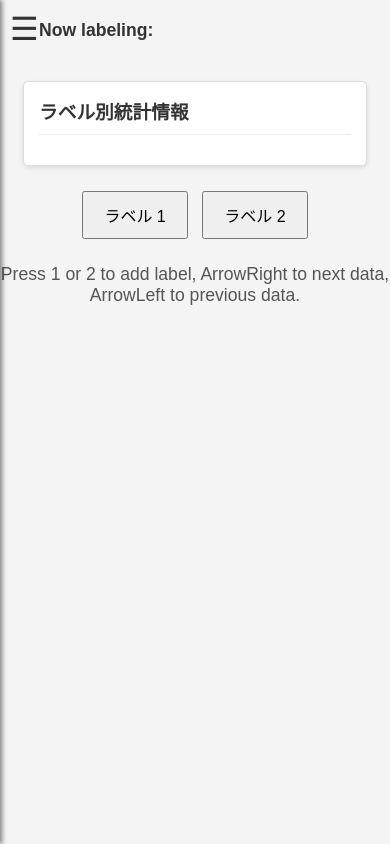
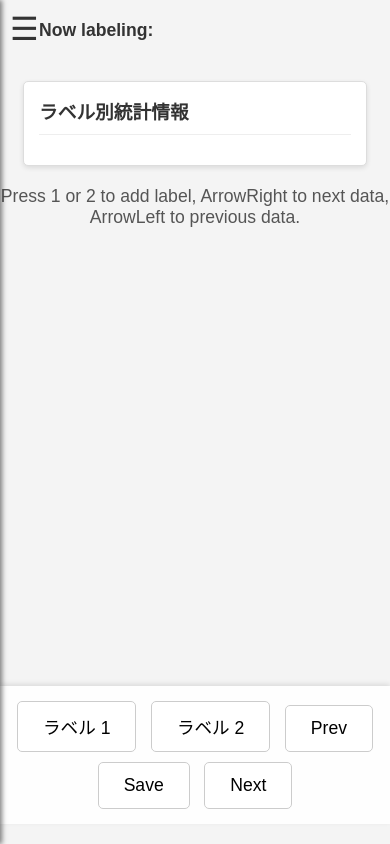
Before and after one commit to 10nm/labeling-webui, a website: page public/index.html in a window 390 px wide. Drawn offline with Linux system fonts and the light colour scheme; no server answers.

Commit message:
スマホ画面への対応,UIの改善

```diff
--- a/public/index.html
+++ b/public/index.html
@@ -25,6 +25,14 @@
   </div>
 
   <table id="csvTable"></table>
+
+  <div id="labelButtons" style="display: none; text-align: center; margin-top: 20px;">
+    <button id="label1Button">ラベル 1</button>
+    <button id="label2Button">ラベル 2</button>
+    <button id="prevButton">Prev</button>
+    <button id="saveButton">Save</button>
+    <button id="nextButton">Next</button>
+  </div>
 
   <div id="statsContainer">
     <h3>ラベル別統計情報</h3>
@@ -156,6 +164,20 @@
       document.getElementById('label2Button').addEventListener('click', function() {
         updateLabel('2');
         currentIndex++;
+        fetchData();
+      });
+
+      document.getElementById('saveButton').addEventListener('click', function() {
+        saveData();
+      });
+
+      document.getElementById('nextButton').addEventListener('click', function() {
+        currentIndex++;
+        fetchData();
+      });
+
+      document.getElementById('prevButton').addEventListener('click', function() {
+        currentIndex--;
         fetchData();
       });
 
@@ -314,10 +336,7 @@
     }); // DOMContentLoaded イベントリスナーの終了
   </script>
 
-  <div id="labelButtons" style="display: none; text-align: center; margin-top: 20px;">
-    <button id="label1Button">ラベル 1</button>
-    <button id="label2Button">ラベル 2</button>
-  </div>
+
 
   <p>Press 1 or 2 to add label, ArrowRight to next data, ArrowLeft to previous data.</p>
   <p></p>
--- a/public/style.css
+++ b/public/style.css
@@ -339,10 +339,33 @@ p {
   }
 
   /* ボタンのスタイル */
+  #labelButtons {
+    position: fixed;
+    bottom: 20px;
+    left: 0;
+    right: 0;
+    background: rgba(255, 255, 255, 0.9);
+    padding: 10px 0;
+    box-shadow: 0 -2px 5px rgba(0, 0, 0, 0.1);
+  }
+
   #labelButtons button {
-    padding: 10px 20px;
+    padding: 12px 25px;
     margin: 5px;
-    font-size: 1em;
+    font-size: 1.1em;
     cursor: pointer;
+    border-radius: 5px;
+    border: 1px solid #ccc;
+    background: #fff;
+  }
+
+  body.dark-mode #labelButtons {
+    background: rgba(30, 30, 30, 0.9);
+  }
+
+  body.dark-mode #labelButtons button {
+    background: #333;
+    color: #eee;
+    border-color: #555;
   }
 }
```
